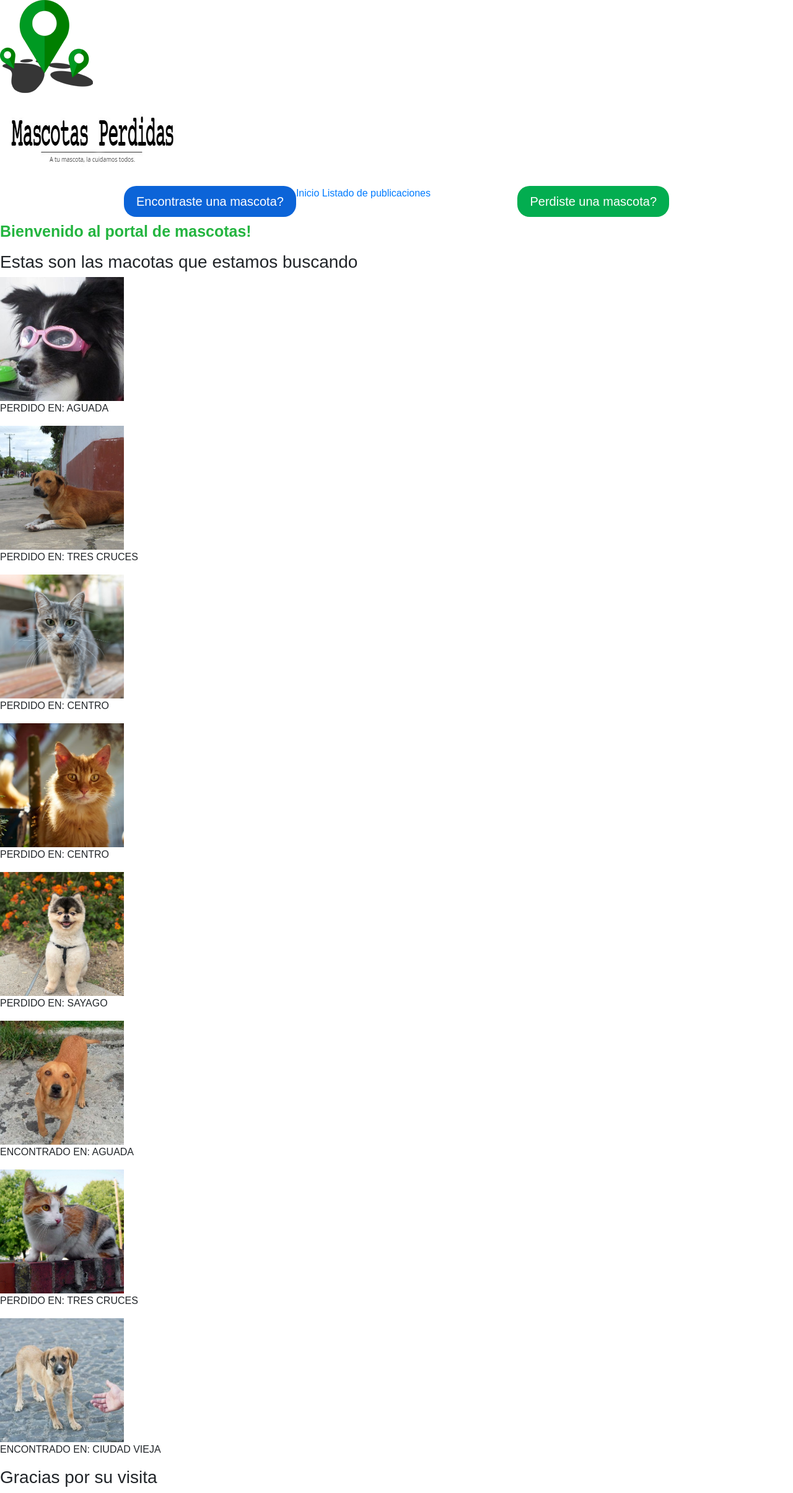
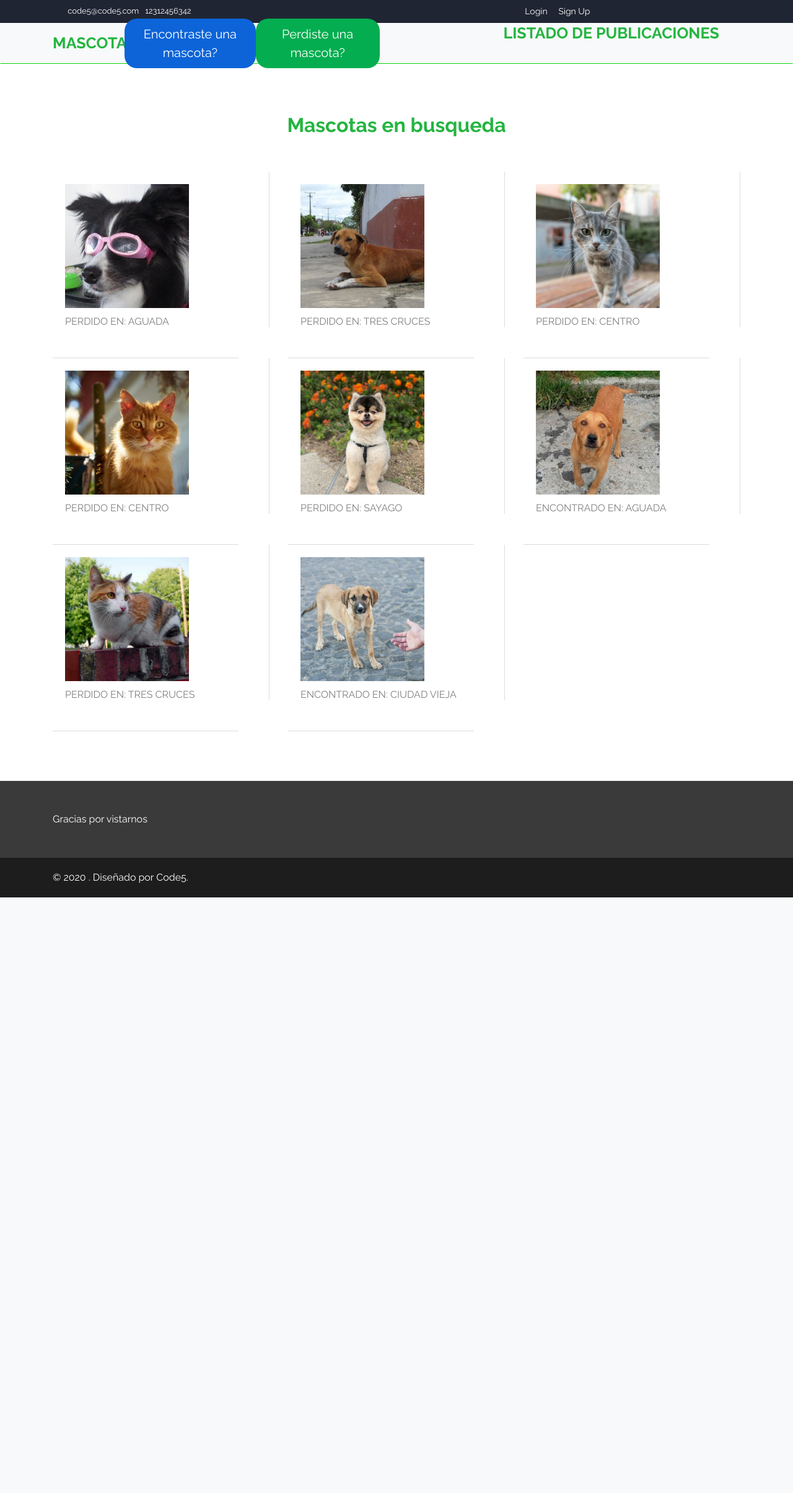
Before and after one commit to Shadowpride/Mascotas-Perdidas.uy, a Django app: page / in a window 1280 px wide. Shown: the whole page at 62% size. After the commit the page ends 1448 px from the top, so only its background shows below. Run offline with Django 3.2, Linux system fonts and the light colour scheme; data comes from the database, SQL or seed files in the repository; parts of the project's set-up code (start-up, migrations or seed data) failed here and were passed over; some libraries are stand-ins or nearby versions.

Commit message:
mejora css

```diff
--- a/Mascotasperdidas/Mascotasperdidas/static/css/style.css
+++ b/Mascotasperdidas/Mascotasperdidas/static/css/style.css
@@ -17,7 +17,7 @@
 .nav-bar {
     background-color: white;
     padding: 0px 0px;
-    border-bottom: 1px solid #f47d23 !important;
+    border-bottom: 1px solid #0ad40a !important;
 }
 
 .bg-light {
@@ -51,7 +51,7 @@
 }
 
 .navbar-brand2 {
-    color: #f47d23;
+    color: #1836e2;
 }
 
 .banner {
--- a/Mascotasperdidas/Mascotasperdidas/templates/base.html
+++ b/Mascotasperdidas/Mascotasperdidas/templates/base.html
@@ -10,28 +10,47 @@
     <link rel="stylesheet" href="{% static 'css/style.css' %}">
     <link rel="stylesheet" href="{% static './css/bootstrap.min.css' %}">
     <link rel="stylesheet" href="{% static './css/animate.css' %}">
-
+    <link href="https://fonts.googleapis.com/css?family=Raleway:400,700" rel="stylesheet">
+    <script src="./js/modernizr-3.5.0.min.js"></script>
 
     {% block javascript %}{% endblock %}
 
 </head>
 <body>
-    <img src="{% static 'img/Logo.png' %} "alt="logo">
-    <div class="contenedor">
-        <img class="imagen" src="{% static 'img/Titulo.png' %}" alt="Titulo" >
+    <div class="row top-bar">
+        <div class="col-sm-1"></div>
+        <div class="col-sm-5 d-sm-block d-none" style="font-size: 13px">
+            <i class="fa fa-envelope"></i> code5@code5.com &nbsp;
+            <i class="fa fa-phone"></i> 12312456342 &nbsp;
+        </div>
+        <div class="col-sm-3 col-6 login">
+            <a href="#!" class="text-white">Login</a> &nbsp; &nbsp;
+            <a href="#!" class="text-white">Sign Up</a>
+        </div>
     </div>
+<nav class="navbar navbar-expand-lg nav-bar navbar-light bg-light">
+    <div class="container">
+        <a class="navbar-brand" href="#">MASCOTAS <span class="navbar-brand2"> PERDIDAS</span></a>
+        <button class="navbar-toggler" type="button" data-toggle="collapse" data-target="#navbarSupportedContent"
+                aria-controls="navbarSupportedContent" aria-expanded="false" aria-label="Toggle navigation">
+            <span class="navbar-toggler-icon"></span>
+        </button>
+    <div class="collapse navbar-collapse" id="navbarSupportedContent">
+        <ul class="navbar-nav mr-auto navi">
+            <li class="nav-item">
+                <a href="{% url 'nuevo_ingreso_encontrado' %}" id="boton_encontrada">Encontraste una mascota?</a>
+            </li>
+            <li class="nav-item">
+                <a href="{% url 'nuevo_ingreso_perdido' %}"id="boton_perdida">Perdiste una mascota?</a>
+            </li>
+            <li class="nav-item">
+                <a class="navbar-brand" href="{% url 'listado_publicaciones' %}">LISTADO DE PUBLICACIONES</a>
+            </li>
+        </ul>
+    </div>
+</div>
+</nav>
 
-
-    <article style="overflow: hidden;" >
-        <a href="{% url 'home' %}">Inicio</a>
-        <a href="{% url 'nuevo_ingreso_encontrado' %}" id="boton_encontrada">Encontraste una mascota?</a>
-        <a href="{% url 'nuevo_ingreso_perdido' %}"id="boton_perdida">Perdiste una mascota?</a>
-        <a href="{% url 'listado_publicaciones' %}">Listado de publicaciones</a>
-    </article>
-
-    <h1 class="navbar-brand">
-        Bienvenido al portal de mascotas!
-    </h1>
 
     <section>
         {% block contenido %}
@@ -39,8 +58,24 @@
         {% endblock %}
     </section>
 
-    <h3>
-        Gracias por su visita
-    </h3>
+    <div class="dark">
+        <div class="container animate-box" id="fh5co-footer">
+            <div class="row">
+                <div class="col-sm-4">
+                    <div class="text-white">Gracias por vistarnos</h3></div>
+                </div>
+            </div>
+        </div>
+    </div>
+
+    <div class="darker">
+        <div class="container" id="fh5co-legal">
+            <div class="row">
+                <div class="col-sm-8 text-white mtext-center">
+                    &copy; 2020 </a>. Diseñado por Code5.
+                </div>
+            </div>
+        </div>
+    </div>
 </body>
 </html>
--- a/Mascotasperdidas/Mascotasperdidas/templates/home.html
+++ b/Mascotasperdidas/Mascotasperdidas/templates/home.html
@@ -8,19 +8,26 @@
 
 {% block contenido %}
 
-
-    <h3>Estas son las macotas que estamos buscando</h3>
-
+<div class="white">
+    <div class="container" id="fh5co-features">
+        <div class="heading animate-box"><h2><b><span class="nav-brand">Mascotas en busqueda</span></b></h2></div>
+        <br><br>
+        <div class="row">
             {% for m in mascotas %}
                 {% if m.imagen %}
+                <div class="col-sm-4 animate-box" data-animate-effect="fadeIn">
+                    <div class="bordery">
                         <figure id= "fotos">
                             <a href="{% url 'ver_publicacion' m.id %}">
                                 <img src="{{ m.imagen.url }}" alt="" class="imagenes">
                             </a>
-                <figcaption>{{ m.estado }} EN: {{ m.barrio }}</figcaption>
+                            <figcaption class="features" aria-hidden="true">{{ m.estado }} EN: {{ m.barrio }}</figcaption>
                         </figure>
+                    </div>
+                </div>
                 {% endif %}
-
-
             {% endfor %}
+        </div>
+    </div>
+</div>
 {% endblock %}
```
Also changed, not shown: Mascotasperdidas/Mascotasperdidas/templates/nuevo_ingreso_encontrado.html (+7 -1 lines), Mascotasperdidas/Mascotasperdidas/templates/nuevo_ingreso_perdido.html (+7 -1 lines), Mascotasperdidas/Mascotasperdidas/templates/ver_publicacion.html (+4 -3 lines). Lines whose indentation alone changed are shown as unchanged.
